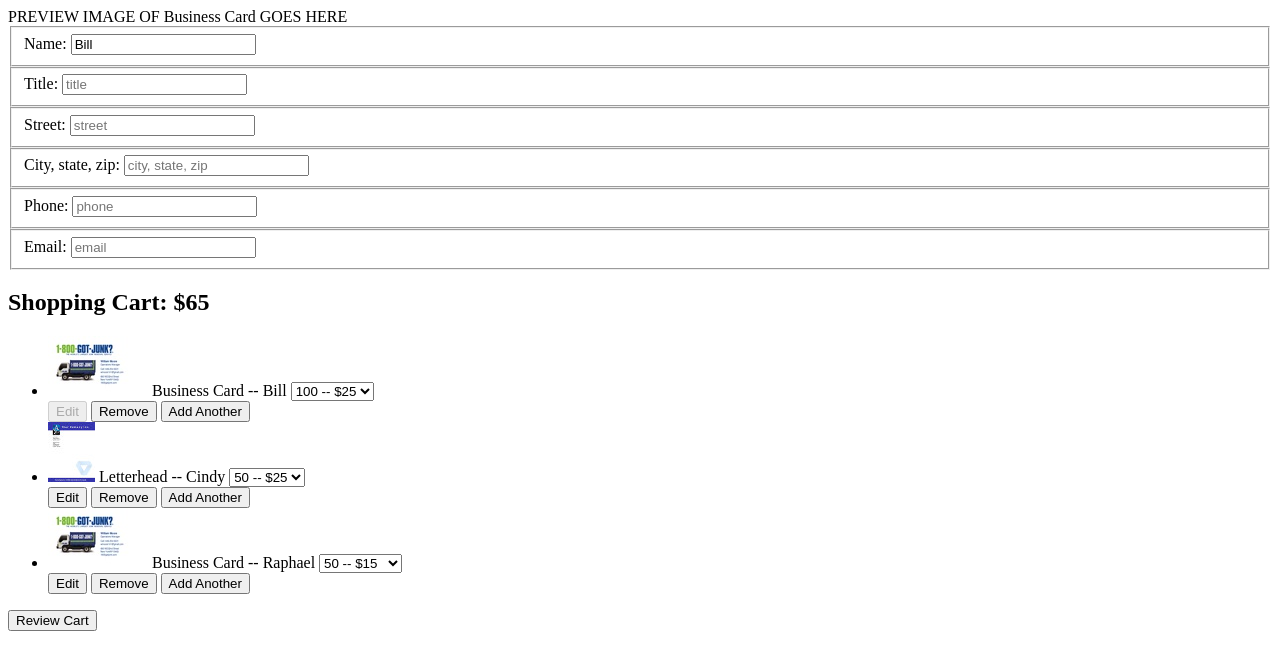
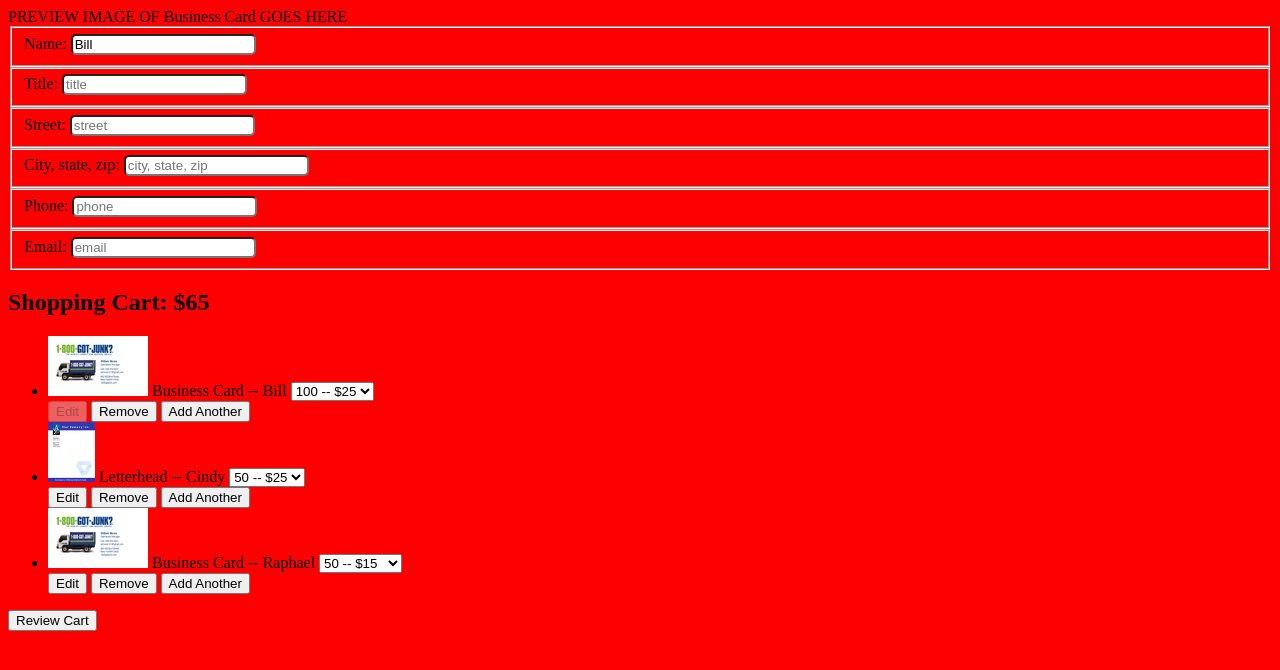
Before and after one commit to Jay-TechSalon/brandly-test, a website: page index.html in a window 1280 px wide. Drawn offline with Linux system fonts and the light colour scheme.

Commit message:
Took a bit of time to set up my grunt watch to process my scss files.

```diff
--- a/Gruntfile.js
+++ b/Gruntfile.js
@@ -3,7 +3,7 @@ module.exports = function(grunt) {
     sass: {
       dist: {
         files: {
-          'public/stylesheets/style.css': 'sass/style.scss'
+          'css/style.css': 'sass/style.scss'
         }
       }
     },
--- a/index.html
+++ b/index.html
@@ -1,7 +1,7 @@
 <!DOCTYPE HTML>
 
 <html ng-app="testApp">
-
+<link rel="stylesheet" href="css/style.css">
   <head>
     <title>Brandly Test Application</title>
   </head>
--- a/sass/style.scss
+++ b/sass/style.scss
@@ -1,5 +1,9 @@
-$color: orange;
+$color: red;
 
 body {
   background-color: $color;
 }
+input {
+  border-radius: 5px;
+  font: Arial;
+}
```
Also changed, not shown: package.json (added, +25 -0 lines), css/style.css (added), public/stylesheets/style.css (added).
